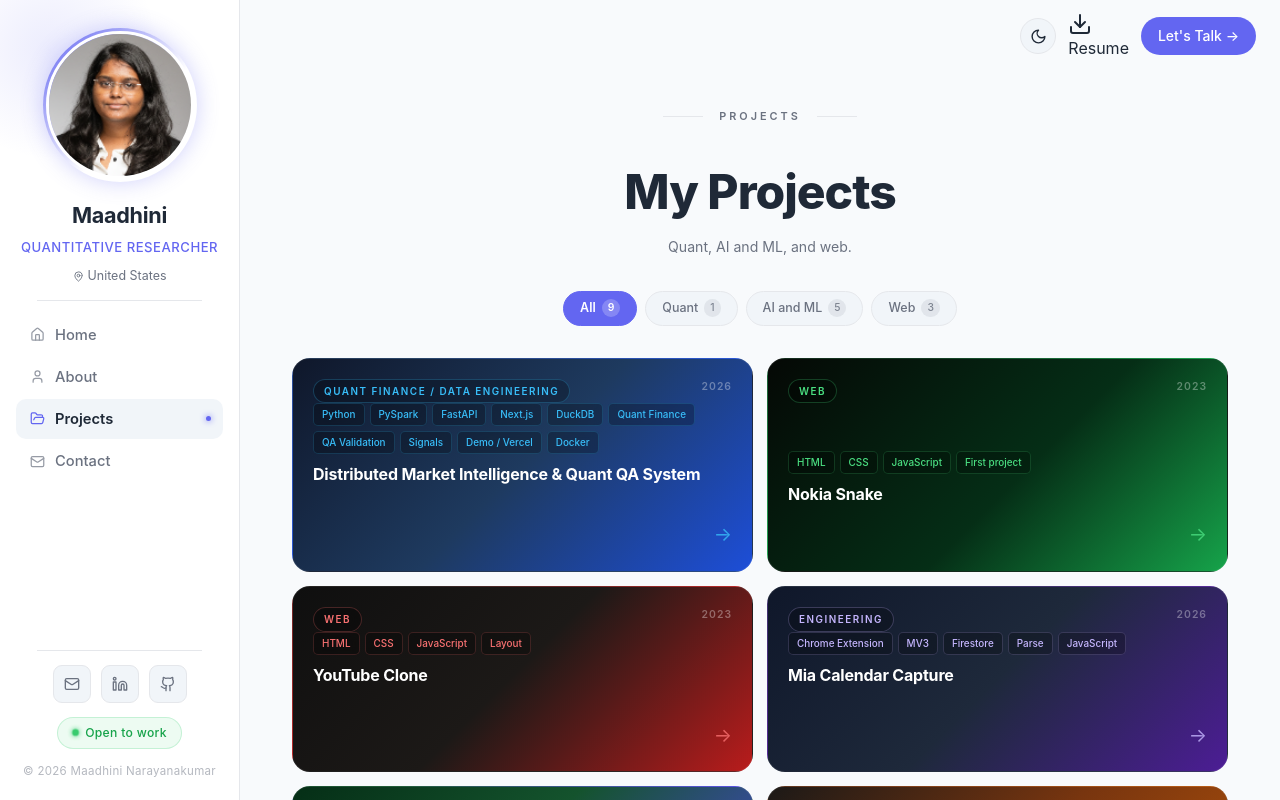
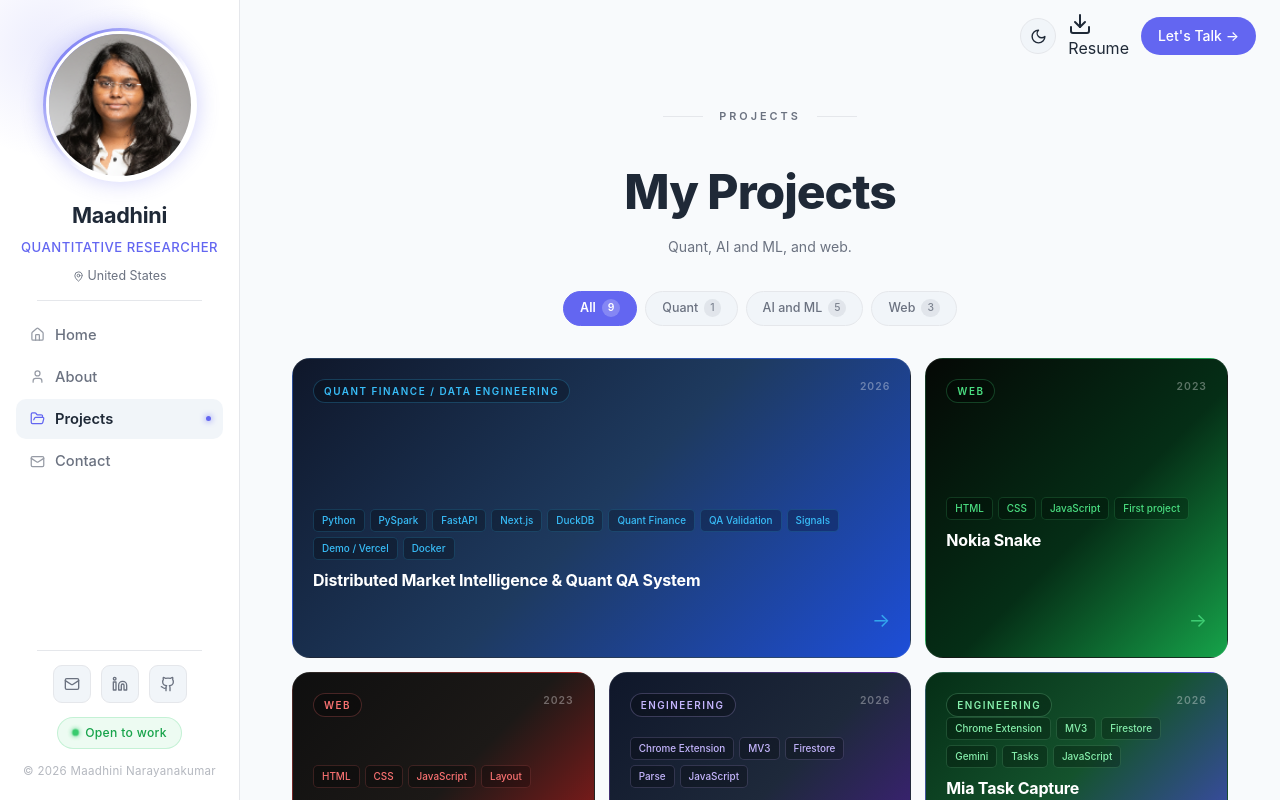
Before and after one commit to MaadhiniNarayanaKumar/maadhini_portfolio, a Next.js app: page /projects in a window 1280 px wide. Built offline with nearby package versions, Linux system fonts and the light colour scheme.

Commit message:
project display grid update

```diff
--- a/src/app/projects/page.tsx
+++ b/src/app/projects/page.tsx
@@ -32,11 +32,48 @@ const GROUPS: Record<string, GroupId[]> = {
 
 const listed = LISTED_IDS.map((id) => projects.find((p) => p.id === id)!);
 
-function ProjectCard({ project }: { project: (typeof projects)[0] }) {
+type Span = 1 | 2 | 3;
+
+const ROW_PATTERNS: Span[][] = [
+  [2, 1],
+  [1, 1, 1],
+  [1, 2],
+];
+
+function layoutRows<T>(items: T[]): { item: T; span: Span }[][] {
+  if (items.length === 1) return [[{ item: items[0], span: 3 }]];
+  if (items.length === 3) return [items.map((item) => ({ item, span: 1 }))];
+
+  const rows: { item: T; span: Span }[][] = [];
+  let index = 0;
+  let patternIndex = 0;
+
+  while (index < items.length) {
+    const pattern = ROW_PATTERNS[patternIndex % ROW_PATTERNS.length];
+    const remaining = items.length - index;
+    let spans: Span[];
+
+    if (remaining >= pattern.length) {
+      spans = pattern;
+      patternIndex += 1;
+    } else if (remaining === 2) {
+      spans = pattern[0] === 2 ? [2, 1] : [1, 2];
+    } else {
+      spans = [3];
+    }
+
+    rows.push(spans.map((span, offset) => ({ item: items[index + offset], span })));
+    index += spans.length;
+  }
+
+  return rows;
+}
+
+function ProjectCard({ project, span }: { project: (typeof projects)[0]; span: Span }) {
   return (
     <Link
       href={`/projects/${project.slug}`}
-      className={`pg-card pg-card-${project.size}`}
+      className={`pg-card pg-card-${project.size} pg-span-${span}`}
       style={{ background: project.gradient }}
     >
       <div className="pg-badge" style={{ color: project.accent, borderColor: `${project.accent}40` }}>
@@ -79,6 +116,7 @@ export default function ProjectsPage() {
 
   const visible =
     active === 'all' ? listed : listed.filter((p) => GROUPS[p.id]?.includes(active));
+  const rows = layoutRows(visible);
 
   return (
     <div className="pg-section pg-page">
@@ -114,9 +152,16 @@ export default function ProjectsPage() {
         {visible.length === 0 ? (
           <p className="pg-empty">No projects in this group yet.</p>
         ) : (
-          <div className="pg-row pg-page-grid">
-            {visible.map((p) => (
-              <ProjectCard key={p.id} project={p} />
+          <div className="pg-bento">
+            {rows.map((row) => (
+              <div
+                key={row.map((cell) => cell.item.id).join('-')}
+                className={`pg-bento-row ${row.some((cell) => cell.span > 1) ? 'pg-bento-row-feature' : 'pg-bento-row-equal'}`}
+              >
+                {row.map(({ item, span }) => (
+                  <ProjectCard key={item.id} project={item} span={span} />
+                ))}
+              </div>
             ))}
           </div>
         )}
--- a/src/styles/projects-grid.css
+++ b/src/styles/projects-grid.css
@@ -106,8 +106,35 @@
   opacity: 1;
 }
 
-.pg-page-grid {
-  grid-template-columns: repeat(2, minmax(0, 1fr));
+.pg-bento {
+  display: flex;
+  flex-direction: column;
+  gap: 14px;
+  width: 100%;
+}
+
+.pg-bento-row {
+  display: grid;
+  grid-template-columns: repeat(3, minmax(0, 1fr));
+  gap: 14px;
+  width: 100%;
+}
+
+.pg-bento-row-feature {
+  min-height: 300px;
+}
+
+.pg-bento-row-equal {
+  min-height: 220px;
+}
+
+.pg-span-1 { grid-column: span 1; }
+.pg-span-2 { grid-column: span 2; }
+.pg-span-3 { grid-column: span 3; }
+
+.pg-bento-row .pg-card {
+  height: 100%;
+  min-height: inherit;
 }
 
 .pg-empty {
@@ -117,9 +144,24 @@
   font-size: 0.9rem;
 }
 
-@media (max-width: 720px) {
-  .pg-page-grid {
+@media (max-width: 980px) {
+  .pg-bento-row {
     grid-template-columns: 1fr;
+  }
+
+  .pg-span-1,
+  .pg-span-2,
+  .pg-span-3 {
+    grid-column: auto;
+  }
+
+  .pg-bento-row-feature,
+  .pg-bento-row-equal {
+    min-height: 0;
+  }
+
+  .pg-bento-row .pg-card {
+    min-height: 200px;
   }
 }
 
```
